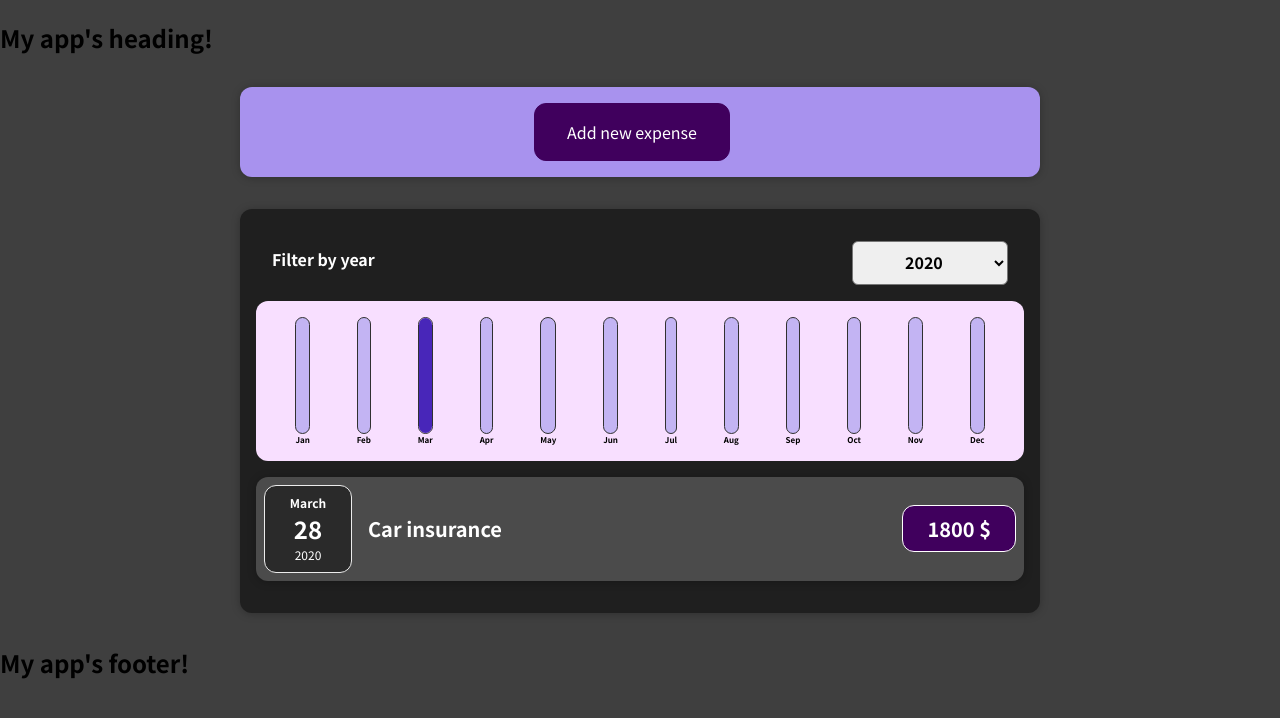
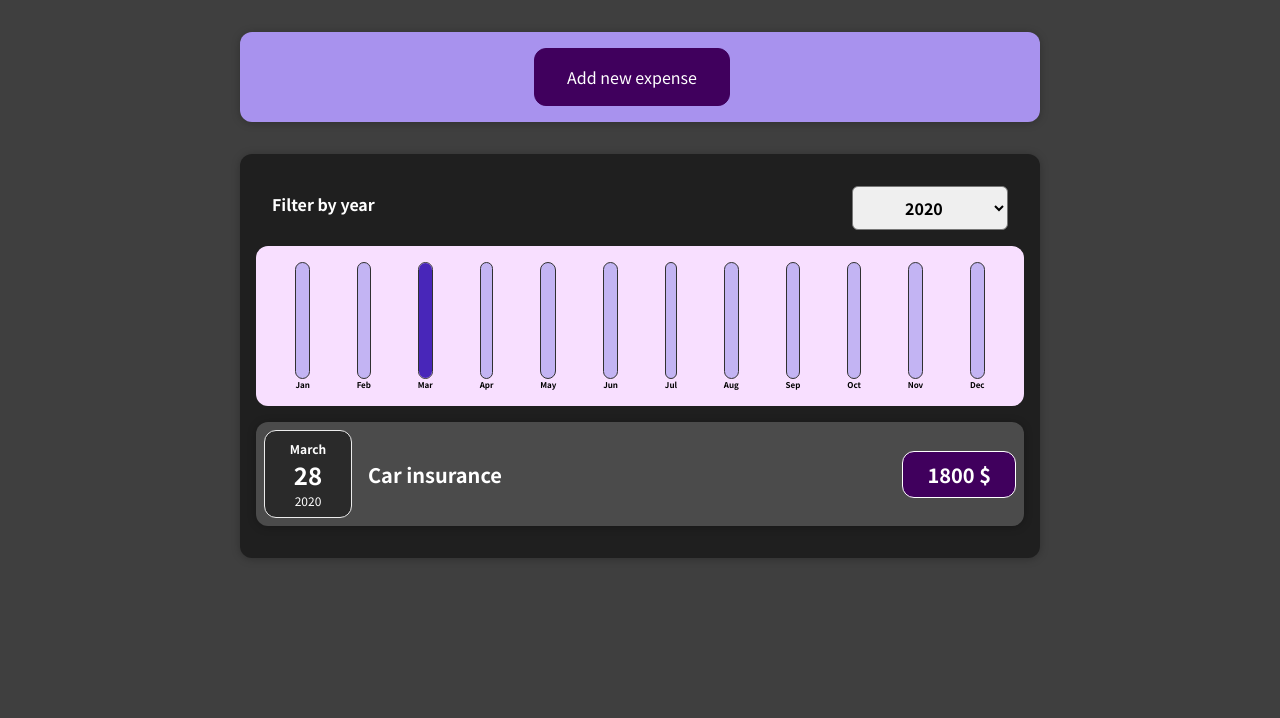
Before and after one commit to sgabor95/expenses-tracker, a React (Create React App) app: page / in a window 1280 px wide. Shown: the top 718 px of the page. Built offline with nearby package versions, Linux system fonts and the light colour scheme.

Commit message:
Removed ugly header and footer

```diff
--- a/src/App.js
+++ b/src/App.js
@@ -36,10 +36,8 @@ const App = () => {
 
   return (
     <div>
-      <h2>My app's heading!</h2>
       <NewExpense onAddNewExpense={addExpenseHandler} />
       <Expenses items={expenses} />
-      <h2>My app's footer!</h2>
     </div>
   );
 };
```
